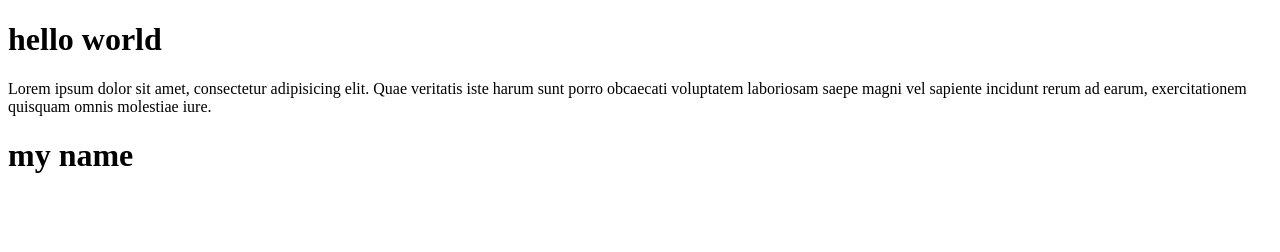
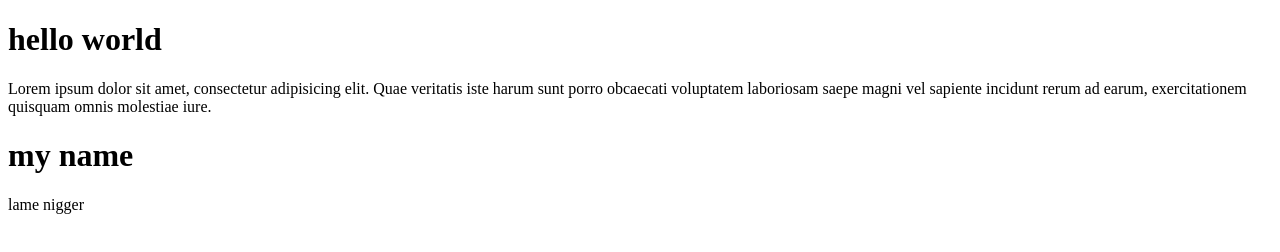
Before and after one commit to lamech23/learning-git, a plain HTML site: page index.html in a window 1280 px wide. Drawn offline with Linux system fonts and the light colour scheme.

Commit message:
added a paragraph

```diff
--- a/index.html
+++ b/index.html
@@ -15,5 +15,6 @@
       iure.
     </p>
     <h1>my name</h1>
+    <p>lame nigger</p>
   </body>
 </html>
```
